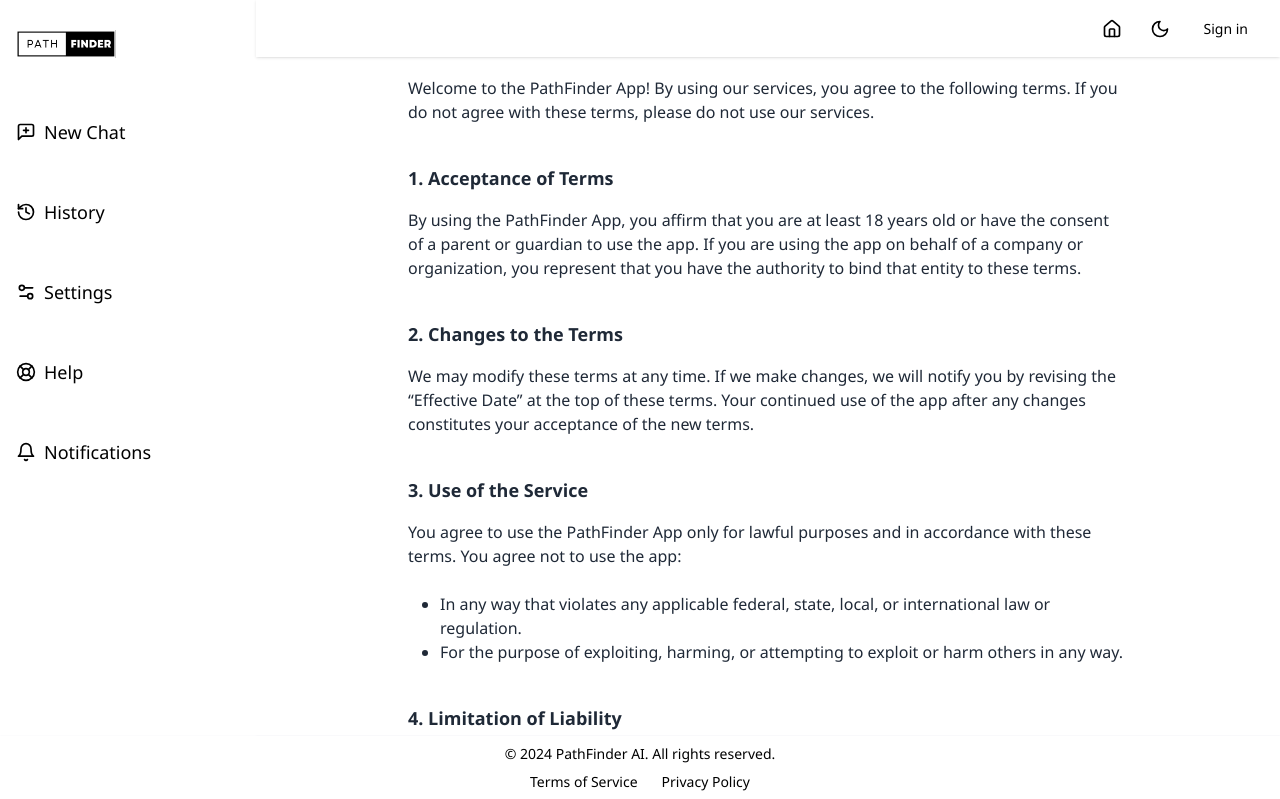
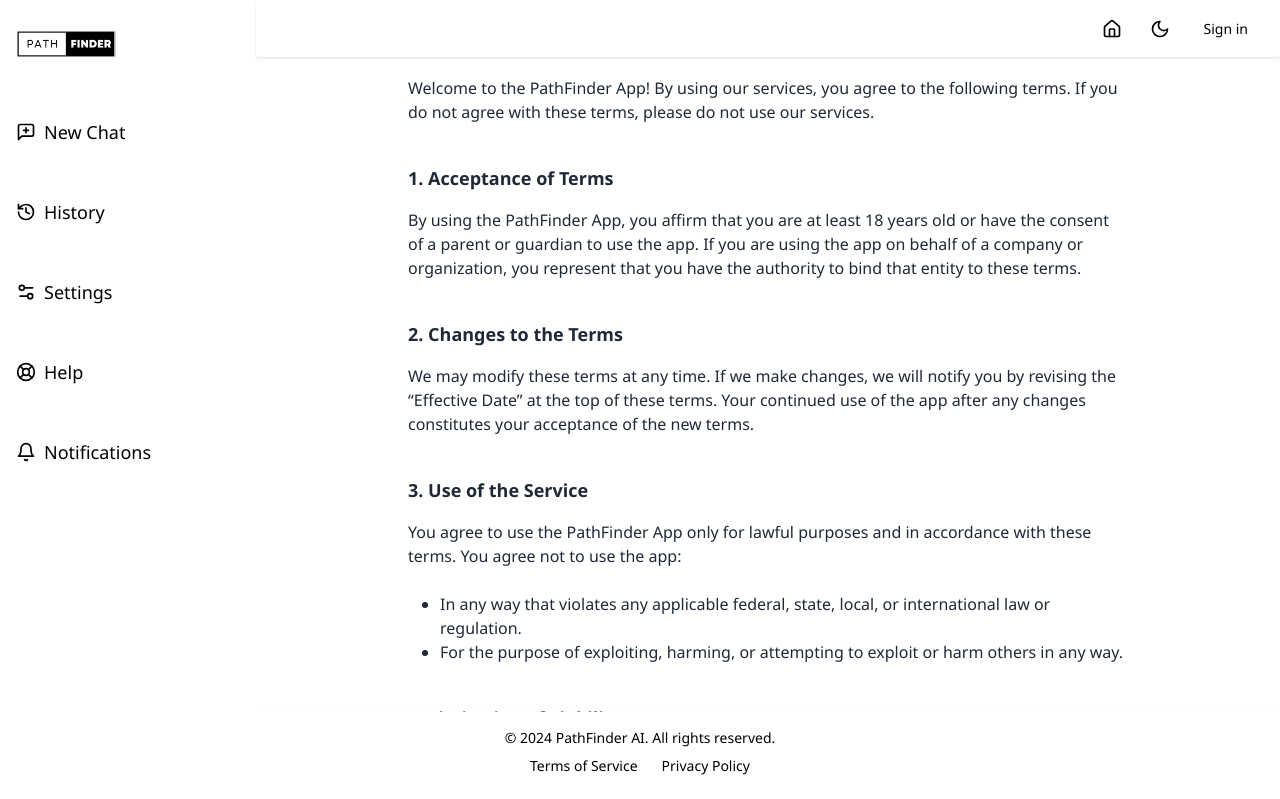
Before and after one commit to KGrim23/PathFinder_V1.0, a Next.js app: page /terms in a window 1280 px wide. Shown: the top 799 px of the page. Built offline with nearby package versions, Linux system fonts and the light colour scheme; no server answers.

Commit message:
mb added

```diff
--- a/app/components/Footer.tsx
+++ b/app/components/Footer.tsx
@@ -2,7 +2,7 @@ import React from "react";
 
 const Footer = () => {
   return (
-    <footer className="fixed bottom-0 shadow-sm shadow-slate-300 bg-white text-black flex flex-col gap-2 p-2 w-full shrink-0 items-center md:px-6 dark:text-white dark:bg-black">
+    <footer className="fixed bottom-0 shadow-sm shadow-slate-100 bg-white text-black flex flex-col gap-2 p-4 w-full shrink-0 items-center md:px-6 dark:text-white dark:bg-black">
       <p className="text-sm text-black font-normal dark:text-gray-400">
         © 2024 PathFinder AI. All rights reserved.
       </p>
@@ -11,7 +11,7 @@ const Footer = () => {
           Terms of Service
         </a>
         <a
-          className="text-sm hover:underline underline-offset-4"
+          className="text-sm mb-2 hover:underline underline-offset-4"
           href="/privacy-policy"
         >
           Privacy Policy
```
